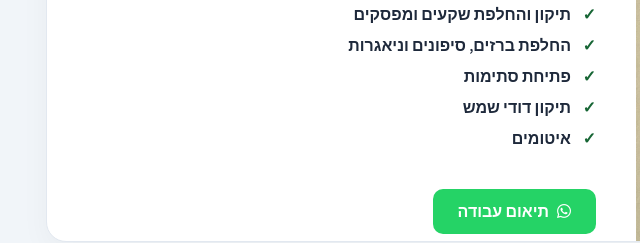
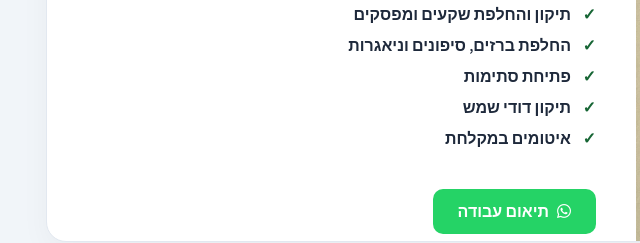
Before and after one commit to matana1214-create/matanMen, a plain HTML site: page index.html in a window 1280 px wide. Shown: the part 2620-2863 px from the top of the page, 44-684 px from the left. Drawn offline with Linux system fonts and the light colour scheme.

Commit message:
Update index.html

```diff
--- a/index.html
+++ b/index.html
@@ -236,7 +236,7 @@
               <li>החלפת ברזים, סיפונים וניאגרות</li>
               <li>פתיחת סתימות</li>
               <li>תיקון דודי שמש</li>
-              <li>איטומים</li>
+              <li>איטומים במקלחת</li>
             </ul>
             <a
               href="https://wa.me/972525322465?text=היי מתן, אשמח לעזרה עם חשמל או אינסטלציה"
```
